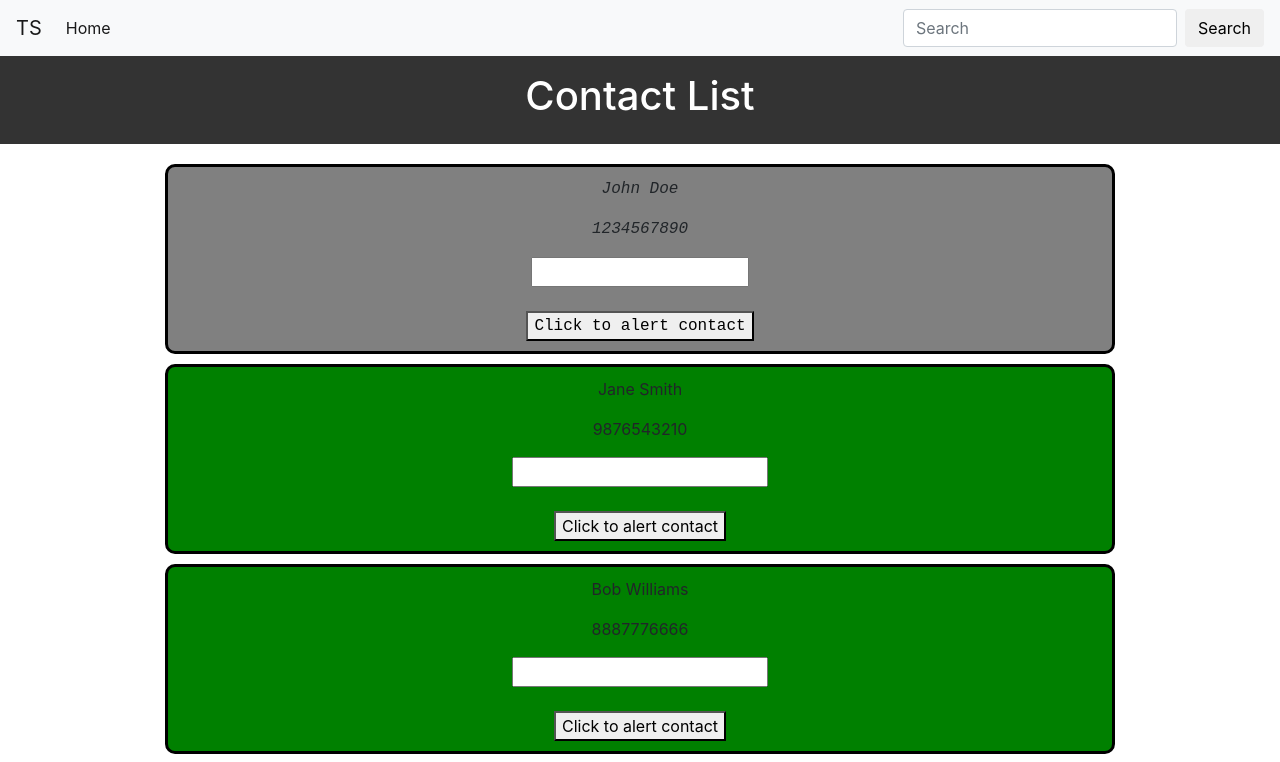
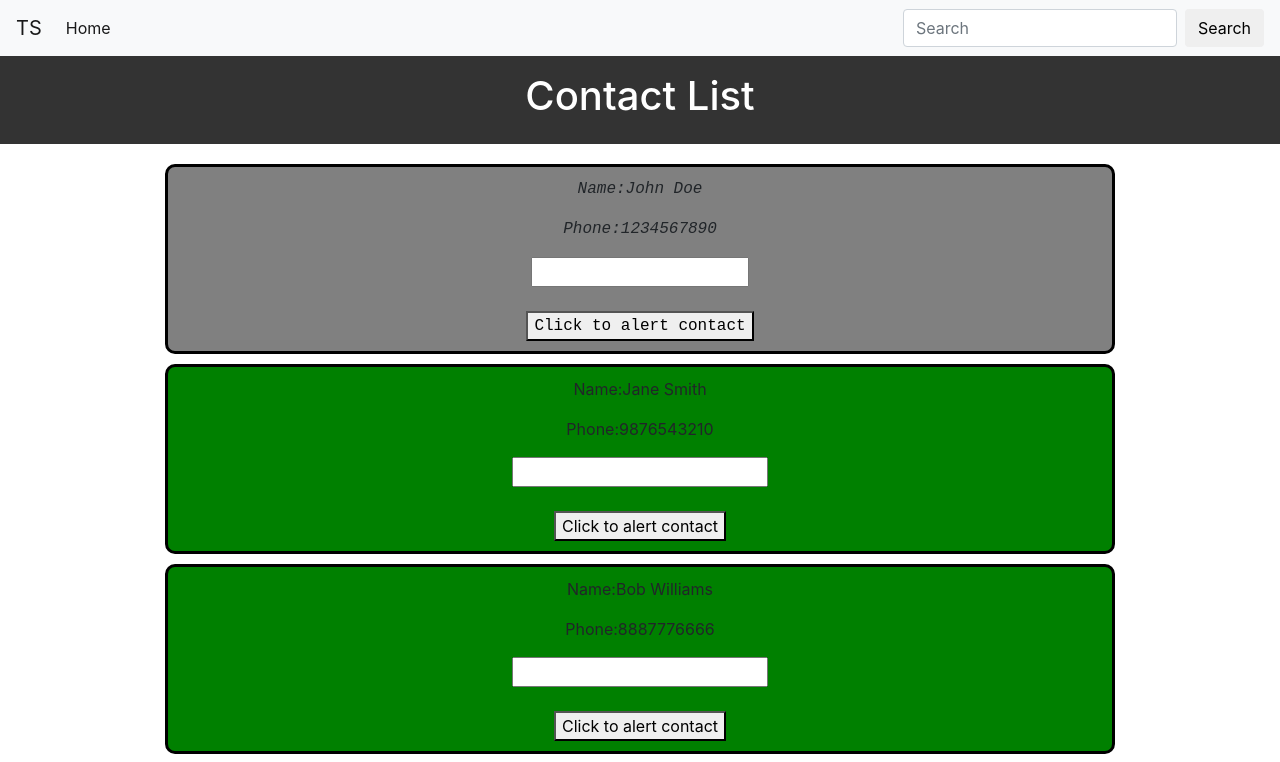
Before and after one commit to devisdervishi/angular-training-devis-dervishi, an Angular app: page / in a window 1280 px wide. Shown: the top 762 px of the page. Built offline with nearby package versions, Linux system fonts and the light colour scheme.

Commit message:
other changes

```diff
--- a/src/app/app.component.ts
+++ b/src/app/app.component.ts
@@ -9,6 +9,6 @@ import { Contact } from './contact';
 export class AppComponent {
   title = 'project';
   showContact(contact:Contact){
-    alert(contact.name+" "+contact.mobilenumber)
+    alert("Name:"+contact.name+"\n"+"Phone:"+contact.mobilenumber)
   }
 }
--- a/src/app/body/contact/contact.component.html
+++ b/src/app/body/contact/contact.component.html
@@ -2,8 +2,8 @@
     <div *ngIf="!contact.isDeleted" [ngClass]="{'green':contact.isFavorite,'gray':!contact.isFavorite
 ,'active':contact.isActive}"
      class="contact">
-        <p>{{contact.name}}</p>
-        <p>{{contact.mobilenumber}}</p>
+        <p>Name:{{contact.name}}</p>
+        <p>Phone:{{contact.mobilenumber}}</p>
         <input [(ngModel)]="comment" type="text"><br><br>
         <p *ngIf="comment">Comment:{{comment}}</p>
         <button (click)="buttonClicked.emit(contact)">Click to alert contact</button>
```
